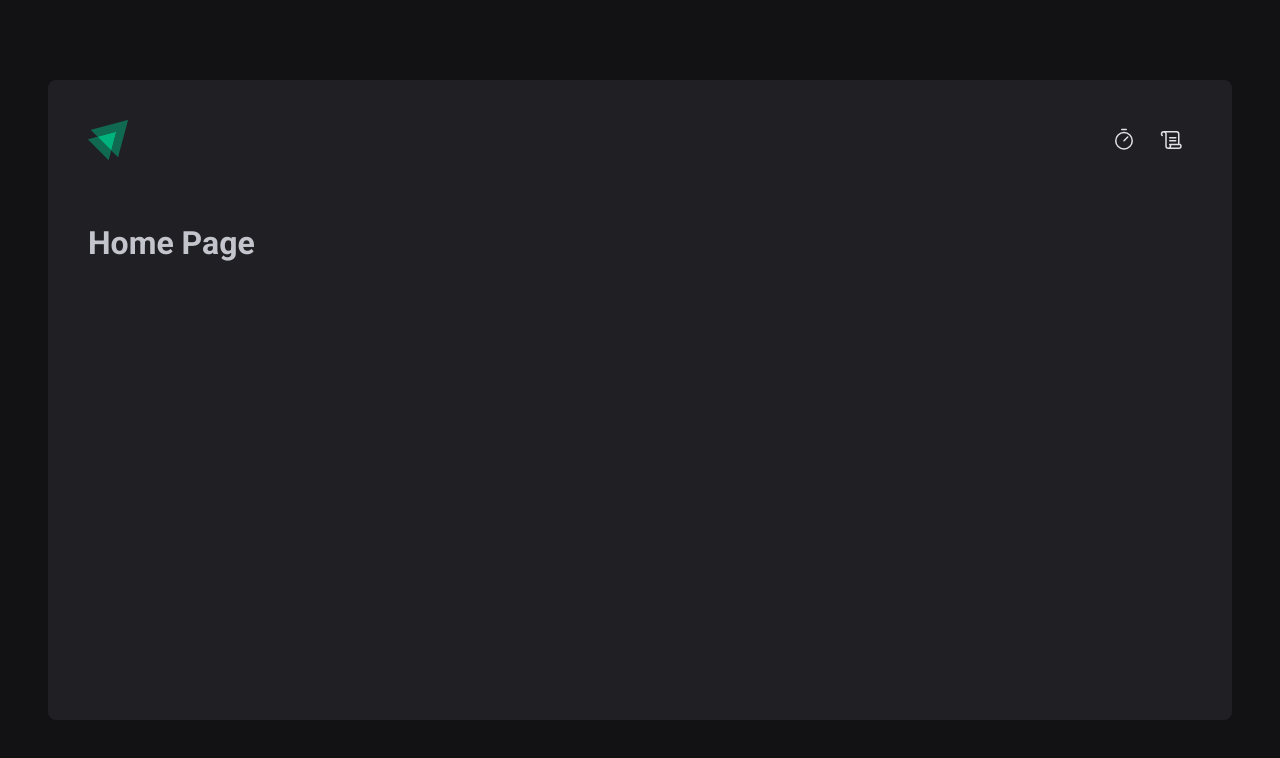
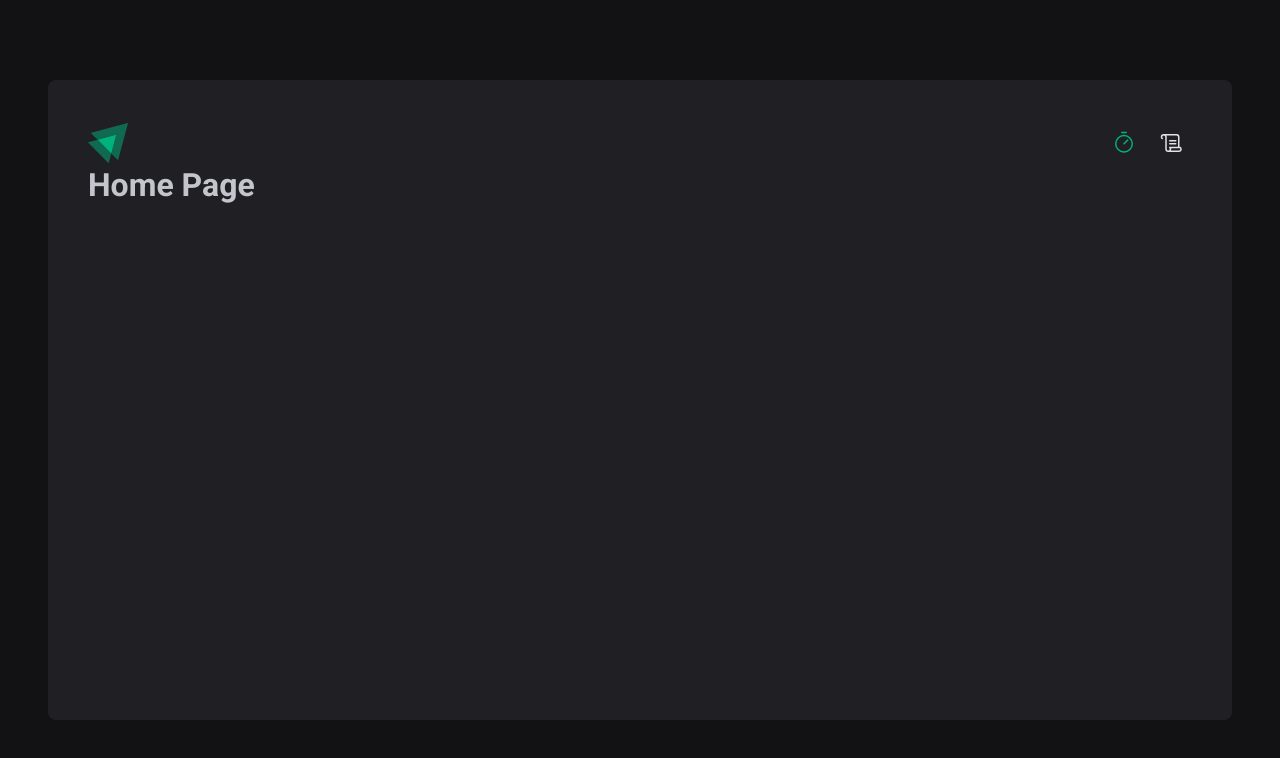
Before and after one commit to Lucas-Caracoci/Timer, a React (Vite) app: page / in a window 1280 px wide. Shown: the top 758 px of the page. Built offline with nearby package versions, Linux system fonts and the light colour scheme.

Commit message:
links header

```diff
--- a/src/components/Header/index.tsx
+++ b/src/components/Header/index.tsx
@@ -1,3 +1,4 @@
+import { NavLink } from "react-router-dom";
 import { HeaderButtons, HeaderContainer } from "./style";
 
 import { TimerIcon ,ScrollIcon } from "@phosphor-icons/react";
@@ -7,12 +8,12 @@ export default function Header() {
     <HeaderContainer>
       <img src="/src/assets/Logo.svg" alt="logo da aplicação" />
       <HeaderButtons>
-        <a href="">
+        <NavLink to='/' title="Timer">
           <TimerIcon  size={24} />
-        </a>
-        <a href="">
+        </NavLink>
+        <NavLink to='/history' title="Histórico">
          <ScrollIcon  size={24} />
-        </a>
+        </NavLink>
       </HeaderButtons>
     </HeaderContainer>
   );
--- a/src/components/Header/style.ts
+++ b/src/components/Header/style.ts
@@ -4,7 +4,7 @@ export const HeaderContainer = styled.div`
     display: flex;
     align-items: center;
     justify-content: space-between;
-    padding-bottom: 4rem;
+
 
 `;
 
@@ -15,17 +15,22 @@ export const HeaderButtons = styled.div`
         display: flex;
         align-items: center;
 
+        border-top: 3px solid transparent;
+        border-bottom: 3px solid transparent;
 
         color: ${props => props.theme['gray-100']};
-
-        border: none;
         cursor: pointer;
         padding: 0.5rem;
-        border-radius: 8px;
-        &:hover {
+
+        &.active {
+            color: ${props => props.theme['green-300']}
+
+        }
+    }
+    a:hover {
             background-color: ${props => props.theme['gray-600']};
             transition: background-color 0.2s;
             color: ${props => props.theme['green-300']};
+            border-bottom: 3px solid ${props => props.theme['green-300']};
         }
-    }
 `;
```
